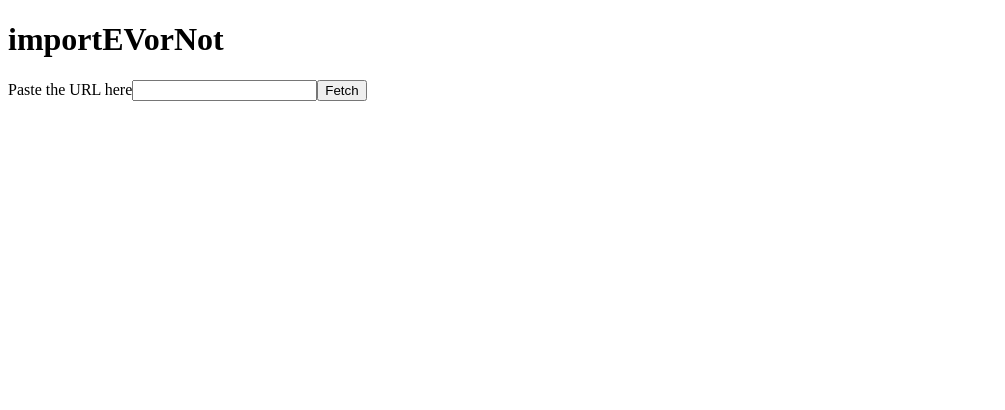
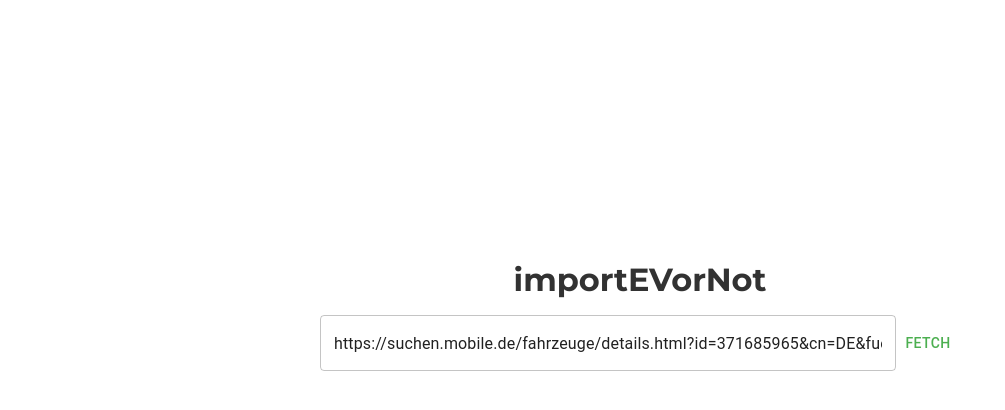
Before and after one commit to jatufin/importEVorNot, a React (Create React App) app in the folder frontend/: page / in a window 1280 px wide. Shown: the top 410 px of the page, without its empty margins (0-1005 px from the left). Built offline with nearby package versions, Linux system fonts and the light colour scheme.

Commit message:
new layout

```diff
--- a/frontend/src/App.js
+++ b/frontend/src/App.js
@@ -1,112 +1,206 @@
-import { useState } from "react"
-import axios from "axios"
-import { Formik, Form, Field } from "formik"
+import { useState } from "react";
+import axios from "axios";
+import { Formik, Form, Field } from "formik";
+import classNames from "classnames";
 
-const Title = () => (
-    <h1>importEVorNot</h1>
-)
+import { Button, TextField, FormControlLabel, Checkbox } from "@mui/material";
 
-const UrlForm = ({ onSubmit, url, onUrlChange }) => (
-        <form onSubmit={onSubmit}>
-        <label>Paste the URL here</label>
-        <input value={url} onChange={onUrlChange} />
-        <button type="submit">Fetch</button>
+import "./style.scss";
+
+const allowedFields = new Set([
+  "power",
+  "batteryCapacity",
+  "kilometers",
+  "totalOwners",
+]);
+
+const Title = () => <h1>importEVorNot</h1>;
+
+const UrlForm = ({ onNewData }) => {
+  const [url, setUrl] = useState(
+    "https://suchen.mobile.de/fahrzeuge/details.html?id=371685965&cn=DE&fuels=ELECTRICITY&isSearchRequest=true&pageNumber=1&scopeId=C&sortOption.sortBy=creationTime&sortOption.sortOrder=DESCENDING&action=topOfPage&top=1:1&searchId=856659eb-7a56-6dcf-7214-894d377b468c&ref=srp"
+  );
+  const handleInputChange = (event) => {
+    setUrl(event.target.value);
+  };
+
+  const fetchFromMobile = (event) => {
+    event.preventDefault();
+
+    // spinner
+
+    axios.post("http://localhost:3000/fetch", { url: url }).then((response) => {
+      onNewData(response.data);
+    });
+    // .catch(error => setMessage(error.response.data))
+  };
+
+  return (
+    <form onSubmit={fetchFromMobile}>
+      <TextField
+        className="input"
+        placeholder="Paste the URL here"
+        value={url}
+        onChange={handleInputChange}
+      />
+      <Button type="submit">Fetch</Button>
     </form>
-)
+  );
+};
 
-const Message = ({ value }) => (
-        <div>{value}</div>
-)
+const resolveInputType = (input_type) => {
+  switch (typeof input_type) {
+    case "boolean":
+      return "checkbox";
+    case "number":
+      return "number";
+    default:
+      return "text";
+  }
+};
 
-const Image = ({ src, alt, width }) => (
-    src ? <img src={src} alt={alt} width={width} /> : ""
-)
+const formatLabel = (key) => {
+  key = key.replaceAll("_", " ");
+  return Array.from(key)
+    .map((c) => (c.charCodeAt(0) >= 97 ? c : ` ${c}`.toLowerCase()))
+    .join("")
+    .trim();
+};
 
-const CarForm = ({ initialValues }) => {
-    if (initialValues === undefined || Object.keys(initialValues).length === 0) {
-        return
-    }
+const CarForm = ({ formData, onSubmit }) => {
+  const fields = Object.entries(formData).map(([key, value]) => [
+    key,
+    value,
+    resolveInputType(value),
+  ]);
+  const basicDetails = fields
+    .filter((x) => x[2] !== "checkbox")
+    .map(([key, value, inputType]) => {
+      return (
+        <div className={classNames("input-group", inputType)} key={key}>
+          <Field id={key} name={key} type={resolveInputType(value)}>
+            {({ field }) => (
+              <TextField
+                fullWidth
+                label={formatLabel(key)}
+                type={inputType}
+                {...field}
 
-    var fields = []
-    for (const key in initialValues) {
-        const value = initialValues[key]
-        const data_type = typeof(value)
+                disabled={!allowedFields.has(key)}
+              />
+            )}
+          </Field>
+        </div>
+      );
+    });
 
-        let input_type = ""
-        switch (data_type) {
-        case "boolean":
-            input_type="checkbox"
-            break
-        case "number":
-            input_type="number"
-            break
-        default:
-            input_type="text"
-        }
+  const extras = fields
+    .filter((x) => x[2] === "checkbox")
+    .map(([key, value, inputType]) => {
+      return (
+        <div className={classNames("input-group", inputType)} key={key}>
+          <Field id={key} name={key} type={resolveInputType(value)}>
+            {({ field }) => {
+              return (
+                <FormControlLabel
+                  control={<Checkbox fullWidth {...field} />}
+                  label={formatLabel(key)}
+                />
+              );
+            }}
+          </Field>
+        </div>
+      );
+    });
 
-        fields.push(
-                <div key={key}>
-                <label htmlFor={key}>{key}</label>
-                <Field id={key} name={key} type={input_type} />
-                <br />
+  return (
+    <div className="car-detail-form">
+      <Formik
+        initialValues={formData}
+        onSubmit={onSubmit}
+        enableReinitialize={true}
+      >
+        <Form>
+          <div className="car-detail-submit">
+            <Button type="submit" variant="contained">
+              Get prediction
+            </Button>
           </div>
-        )
-    }
 
-    return(
-            <Form>
-            <button type="submit">Calculate the predicted price in Finland</button>
-            {fields}
+          <h2>Basic details</h2>
+
+          <div className="car-detail-inputs">{basicDetails}</div>
+
+          <h2>Extras</h2>
+
+          <div className="car-detail-extras">{extras}</div>
         </Form>
-    )
-}
+      </Formik>
+    </div>
+  );
+};
+
+
+
+const CarAnalytics = ({ prediction }) => {
+  return (
+    <div className="car-analytics-section">
+      <p>
+        About <b> {prediction.price}</b>
+      </p>
+    </div>
+  );
+};
 
 function App() {
-    const [url, setUrl] = useState("")
-    const [message, setMessage] = useState("")
-    const [formData, setFormData] = useState({})
-    const [carImageUrl, setCarImageUrl] = useState("")
+  const [formData, setFormData] = useState();
+  const [carImageUrl, setCarImageUrl] = useState("");
+  const [prediction, setPrediction] = useState();
 
-    const fetchFromMobile = (event) => {
-        event.preventDefault()
-
-        setMessage("Fetching data from Mobile...")
-
-        axios
-            .post("http://localhost:5000/fetch", { "url": url })
-            .then(response => {
-                setFormData(response.data.car_data)
-                setCarImageUrl(response.data.img_url)
-                setMessage("Success!")
-            })
-            .catch(error => setMessage(error.response.data))
-        setUrl("")
+  const handleNewCarData = (data) => {
+    if (data) {
+      setFormData(data.car_data);
+      setCarImageUrl(data.img_url);
     }
+  };
 
   const submitForm = (values) => {
-        console.log(values)
-
     axios
-            .post("http://localhost:5000/predict", { "query": values })
-            .then(response => setMessage("Predicted price: " + response.data.prediction.price))
-            .catch(error => setMessage(error.response.data))
-    }
-
-    const urlChangeHandler = (event) => { setUrl(event.target.value); setMessage("") }
+      .post("http://localhost:3000/predict", { query: values })
+      .then((response) => setPrediction(response.data));
+    // .catch(error => setMessage(error.response.data))
+  };
 
   return (
-            <div>
+    <div className="app">
+      <div
+        className={classNames("search-container", {
+          "padding-top-30vh": !formData,
+        })}
+      >
         <Title />
-            <UrlForm url={url} onSubmit={fetchFromMobile} onUrlChange={urlChangeHandler} />
-            <Message value={message} />
+        <UrlForm onNewData={handleNewCarData} />
+      </div>
 
-            <Formik initialValues={formData} onSubmit={submitForm} enableReinitialize={true}>
-            <CarForm initialValues={formData} />
-            </Formik>
+      {carImageUrl && (
+        <div className="car-image-section">
+          <div className="car-image-wrapper">
+            <img src={carImageUrl} alt={`${formData.make} ${formData.model}`} />
+          </div>
+        </div>
+      )}
 
-            <Image src={carImageUrl} alt="car" width="500" />
+      {prediction && <CarAnalytics {...prediction} />}
+
+      {formData && (
+        <CarForm
+          formData={formData}
+          onSubmit={submitForm}
+          carImageUrl={carImageUrl}
+        />
+      )}
     </div>
-    )
+  );
 }
 
 export default App;
--- a/frontend/src/index.js
+++ b/frontend/src/index.js
@@ -1,4 +1,20 @@
 import ReactDOM from 'react-dom/client';
 import App from './App';
 
-ReactDOM.createRoot(document.getElementById('root')).render(<App />);
+import * as React from 'react';
+import { createTheme, ThemeProvider } from '@mui/material/styles';
+import { green, lime } from '@mui/material/colors';
+
+const theme = createTheme({
+  palette: {
+    primary: green,
+    secondary: lime,
+  },
+});
+
+
+ReactDOM.createRoot(document.getElementById('root')).render(
+    <ThemeProvider theme={theme}>
+        <App />
+    </ThemeProvider>
+);
--- /dev/null
+++ b/frontend/src/style.scss
@@ -0,0 +1,113 @@
+@import url('https://fonts.googleapis.com/css2?family=Montserrat:ital,wght@0,100;0,200;0,300;0,400;0,500;0,600;0,700;0,800;0,900;1,100;1,200;1,300;1,400;1,500;1,600;1,700;1,800;1,900&display=swap');
+
+html, head {
+    font-family: 'Montserrat', sans-serif;
+}
+
+* {
+    margin: 0;
+    padding: 0;
+    color: #323232
+}
+
+.app {
+    padding: 0.25rem;
+}
+
+.w-100 {
+    width: 100%;
+}
+
+.car-analytics-section {
+    width: 100%;
+    display: flex;
+    flex-direction: column;
+    align-items: center;
+    justify-content: center;
+}
+
+.car-image-section {
+    width: 100%;
+    display: flex;
+    align-items: center;
+    justify-content: center;
+    padding: 2rem 0;
+    .car-image-wrapper {
+        width: 100%;
+        max-width: 40rem;
+        img {
+            width: 100%;
+            max-width: 100%;
+        }
+    }
+}
+
+.search-container {
+    width: 100%;
+    display: flex;
+    flex-direction: column;
+    justify-content: center;
+    align-items: center;
+
+    padding-top: 0;
+    transition: padding-top 0.5s;
+
+    h1 {
+        padding: 1rem 0;
+    }
+
+    form {
+        width: 100%;
+        max-width: 40rem;
+        display: flex;
+        .input {
+            flex: 1;
+        }
+
+    }
+}
+
+.padding-top-30vh {
+    padding-top: 30vh;
+}
+
+.car-detail-form {
+    display: flex;
+    flex-direction: column;
+    align-items: center;
+
+    h2 {
+        padding: 2rem 0;
+    }
+
+    form {
+        width: 100%;
+        max-width: 40rem;
+    }
+
+    .car-detail-submit {
+        padding: 1rem 0.5rem;
+        width: 100%;
+        display: flex;
+        justify-content: center;
+    }
+
+    .car-detail-inputs {
+        display: grid;
+        grid-template-columns: 1fr 1fr;
+        gap: 0.5rem;
+    }
+
+    .car-detail-extras {
+        display: grid;
+        grid-template-columns: 1fr 1fr 1fr;
+        gap: 0.5rem;
+    }
+
+    .input-group {
+        label {
+            text-transform: capitalize;
+        }
+    }
+
+}
```
Also changed, not shown: frontend/package.json (+7 -1 lines), 2 other files (tests, documents, lock files or other folders). Lines whose indentation alone changed are shown as unchanged.
